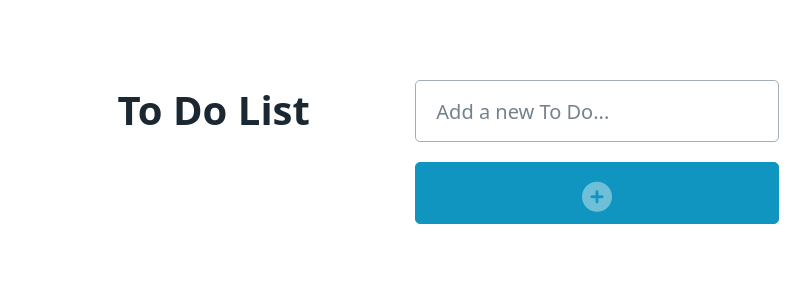
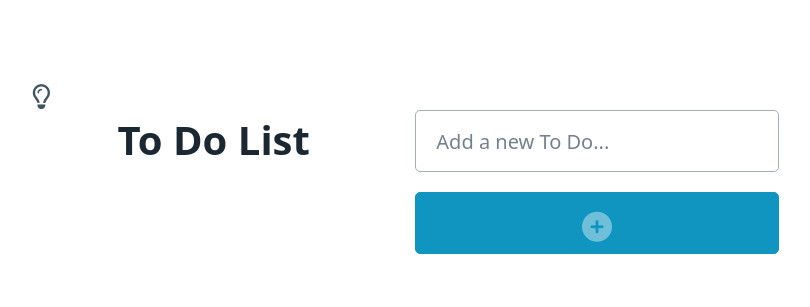
Before and after one commit to ajrego13/To-Do-List-2.0, a plain HTML site: page index.html in a window 1280 px wide. Shown: the whole page, without its empty margins (43-853 px from the left). Drawn offline with nearby package versions, Linux system fonts and the light colour scheme.

Commit message:
added dark mode/ light mode functionality

```diff
--- a/index.html
+++ b/index.html
@@ -1,5 +1,5 @@
 <!DOCTYPE html>
-<html lang="en">
+<html data-theme="light" lang="en">
 <head>
     <meta charset="UTF-8">
     <meta http-equiv="X-UA-Compatible" content="IE=edge">
@@ -14,9 +14,11 @@
     <link rel="stylesheet" href="style.css">
     <title>Document</title>
 </head>
-<body class="container">
+<body  class="container" id="body">
 
         <main class="container">
+           <i onclick="themeSwitch()" class="fa-regular fa-lightbulb fa-lg"></i>
+
             <div class="grid" id="app">
                 <h1>To Do List</h1>
 
```
